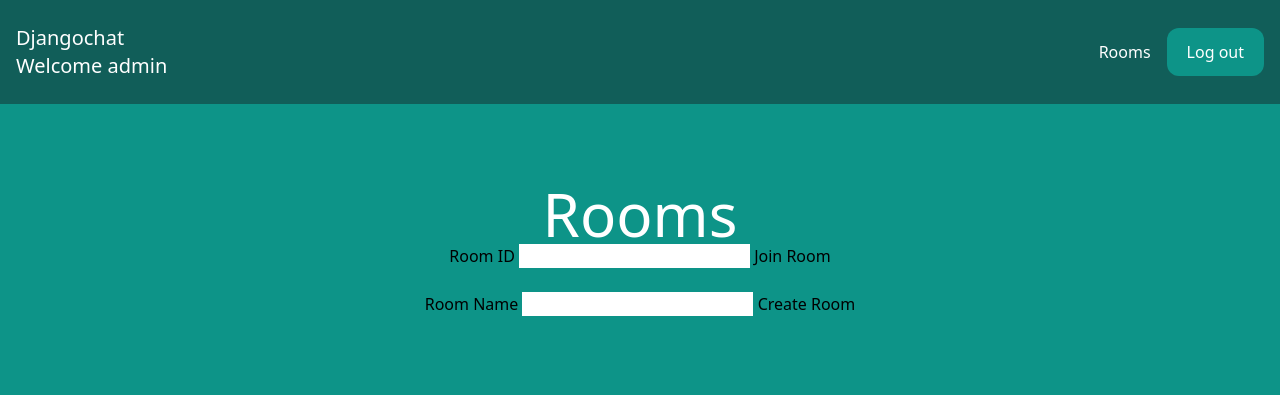
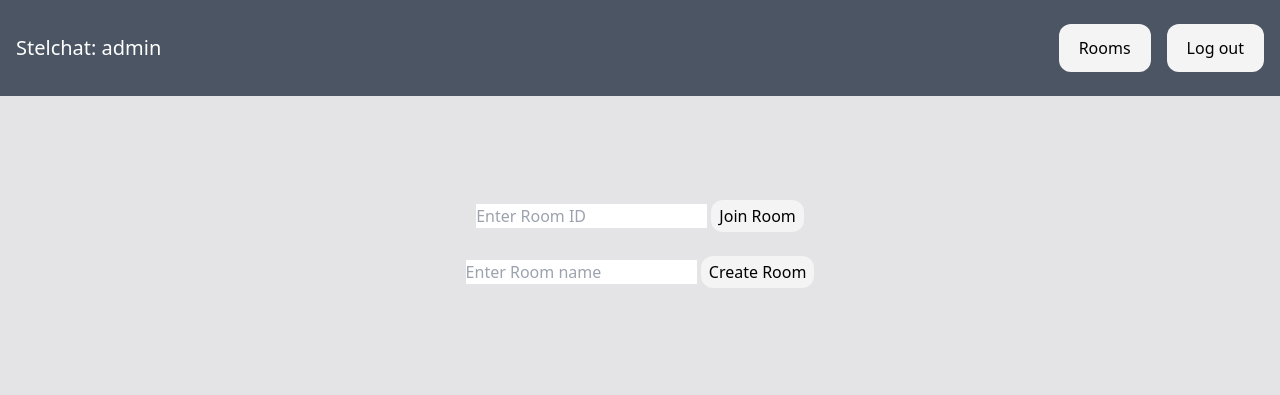
Before and after one commit to abdulmls2/Realtime-Chat-Django-Channels-, a Django app: page /rooms/ in a window 1280 px wide. Shown: the top 395 px of the page. Run offline with Django 4.2, Linux system fonts and the light colour scheme; the first user in the database is signed in; data comes from the database, SQL or seed files in the repository; some libraries are stand-ins or nearby versions.

Commit message:
error fixing

```diff
--- a/core/templates/core/404.html
+++ b/core/templates/core/404.html
@@ -4,6 +4,6 @@
 
 {% block content %}
 <div class="p-10 lg:p-20 text-center">
-    <h1 class="text-3xl lg:text-6xl text-white">OUPS WRONG URL</h1>
+    <h1 class="text-3xl lg:text-6xl text-black">OUPS WRONG URL</h1>
 </div>
 {% endblock %}
--- a/core/templates/core/base.html
+++ b/core/templates/core/base.html
@@ -8,8 +8,7 @@
         <title>{% block title %}{% endblock %}Djangochat</title>
 
         <script src="https://cdn.tailwindcss.com"></script>
-
-        <style>
+    <style>
             .chat-messages {
                 height: 400px;
                 overflow-y: auto;
@@ -17,22 +16,21 @@
         </style>
     </head>
 
-    <body class="bg-teal-600">
-        <nav class="flex items-center justify-between px-4 py-6 bg-teal-800">
+    <body class="bg-zinc-200">
+        <nav class="flex items-center justify-between px-4 py-6 bg-gray-600">
             <div>
-                <a href="/" class="text-xl text-white">Djangochat</a>
-                <p class="text-xl text-white">Welcome {{user.username}}</p>
+                <a href="/" class="text-xl text-white ">Stelchat: {{user.username}}</a>
             </div>
 
             <div class="flex items-center space-x-4">
                 {% if request.user.is_authenticated %}
-                    <a href="/rooms/" class="text-white hover:text-gray-200">Rooms</a>
+                    <a href="/rooms/" class="px-5 py-3 rounded-xl text-black bg-zinc-100 hover:no-underline hover:text-black hover:bg-stone-200">Rooms</a>
 
-                    <a href="/logout/" class="px-5 py-3 rounded-xl text-white bg-teal-600 hover:bg-teal-700">Log out</a>
+                    <a href="/logout/" class="px-5 py-3 rounded-xl text-black bg-zinc-100 hover:no-underline hover:text-black hover:bg-stone-200">Log out</a>
                 {% else %}
-                    <a href="/login/" class="text-white hover:text-gray-200">Log in</a>
+                    <a href="/login/" class="px-5 py-3 rounded-xl text-black bg-zinc-100 hover:no-underline hover:text-black hover:bg-stone-200">Log in</a>
 
-                    <a href="/signup/" class="px-5 py-3 rounded-xl text-white bg-teal-600 hover:bg-teal-700">Sign up</a>
+                    <a href="/signup/" class="px-5 py-3 rounded-xl text-black bg-zinc-100 hover:no-underline hover:text-black hover:bg-stone-200">Sign up</a>
                 {% endif %}
             </div>
         </nav>
--- a/core/templates/core/frontpage.html
+++ b/core/templates/core/frontpage.html
@@ -4,6 +4,7 @@
 
 {% block content %}
 <div class="p-10 lg:p-20 text-center">
-    <h1 class="text-3xl lg:text-6xl text-white">Djangochat</h1>
+    <h1 class="text-3xl lg:text-6xl text-black"> Welcome to Stelchat</h1>
+    <p class="text-2xl lg:text-4xl text-black">Join or Create a  room and have fun while chatting in real time.</p>
 </div>
 {% endblock %}
--- a/room/templates/room/rooms.html
+++ b/room/templates/room/rooms.html
@@ -3,15 +3,32 @@
 {% block title %}Rooms | {% endblock %}
 
 {% block content %}
+
+<style>
+    .bd-placeholder-img {
+        font-size: 1.125rem;
+        text-anchor: middle;
+        -webkit-user-select: none;
+        -moz-user-select: none;
+        -ms-user-select: none;
+        user-select: none;
+    }
+
+    @media (min-width: 768px) {
+        .bd-placeholder-img-lg {
+            font-size: 3.5rem;
+        }
+    }
+
+</style>
             <div class="p-10 lg:p-20 text-center">
-    <h1 class="text-3xl lg:text-6xl text-white">Rooms</h1>
+                <br>
 
                 <form method="POST" action="{% url 'user_rooms' %}">
                     {% csrf_token %}
                     <input type="hidden" name="action" value="join">
-        <label>Room ID</label>
-        <input type="text" name="room_slug" id="room_slug">
-        <button type="submit">Join Room</button>
+                    <input type="text" name="room_slug" id="room_slug" placeholder="Enter Room ID">
+                    <button type="submit" class="px-2 py-1 rounded-xl text-black bg-zinc-100 hover:bg-stone-200">Join Room</button>
                 </form>
 
                 <br>
@@ -19,24 +36,41 @@
                 <form method="POST" action="{% url 'user_rooms' %}">
                     {% csrf_token %}
                     <input type="hidden" name="action" value="create">
-        <label>Room Name</label>
-        <input type="text" name="room_name" id="room_name">
-        <button type="submit">Create Room</button>
+                    <input type="text" name="room_name" id="room_name" placeholder="Enter Room name">
+                    <button type="submit" class="px-2 py-1 rounded-xl text-black bg-zinc-100 hover:bg-stone-200">Create Room</button>
                 </form>
-
-
             </div>
 
-
-<div class="w-full flex flex-wrap items-center">
+          <div class="album">
+    <div class="container mx-auto px-4">
+        <div class="grid grid-cols-1 md:grid-cols-3 gap-4">
             {% for room in user_rooms %}
-        <div class="w-full lg:w-1/4 px-3 py-3">
-            <div class="p-4 bg-white shadow rounded-xl text-center">
-                <h2 class="mb-5 text-2xl font-semibold">{{ room.name }}</h2>
-
-                <a href="{% url 'room' room.slug %}" class="px-5 py-3 block rounded-xl text-white bg-teal-600 hover:bg-teal-700">Chat</a>
+            <div class="bg-white rounded-lg shadow-md">
+                <div class="h-40">
+                    <svg class="w-full h-full text-black" xmlns="http://www.w3.org/2000/svg" fill="none" preserveAspectRatio="xMidYMid slice" viewBox="0 0 100 100">
+                        <rect width="100%" height="100%" fill="#3b608c"></rect>
+                        <text x="50%" y="50%" fill="#eceeef" text-anchor="middle" dy=".3em"  style="font-size:8px;">
+                            {{ room.name }}
+                        </text>
+                    </svg>
+                </div>
+                <div class="p-4">
+                    <p class="text-gray-700">
+                        Group Created by: <strong>{{ room.owner }}</strong>
+                    </p>
+                    <div class="flex justify-between items-center mt-4">
+                        <div class="btn-group">
+                            <a href="{% url 'room' room.slug %}" class="bg-blue-500 text-white hover:bg-blue-600 px-4 py-2 rounded">
+                                Chat
+                            </a>
+                        </div>
+                        <small class="text-gray-600 text-sm"><strong>Members: {{ room.participants.count }}</strong></small>
+                    </div>
                 </div>
             </div>
             {% endfor %}
         </div>
+    </div>
+</div>
+
 {% endblock %}
--- a/room/views.py
+++ b/room/views.py
@@ -24,6 +24,7 @@ def user_rooms(request):
             if not Room.objects.filter(slug=slug).exists():
                 new_room = Room.objects.create(name=room_name, slug=slug, owner=request.user)
                 new_room.participants.add(request.user)
+                return redirect('user_rooms')
 
     user_rooms = Room.objects.filter(participants=request.user)
     return render(request, 'room/rooms.html', {'user_rooms': user_rooms})
@@ -48,4 +49,4 @@ def room(request, slug):
 def delete_room(request, slug):
     room = Room.objects.get(slug=slug)
     room.delete()
-    return redirect('/')
+    return redirect('user_rooms')
```
Also changed, not shown: core/templates/core/login.html (+5 -5 lines), core/templates/core/signup.html (+6 -6 lines), room/templates/room/room.html (+22 -17 lines), todo.txt (+10 -4 lines), db.sqlite3. Lines whose indentation alone changed are shown as unchanged.
